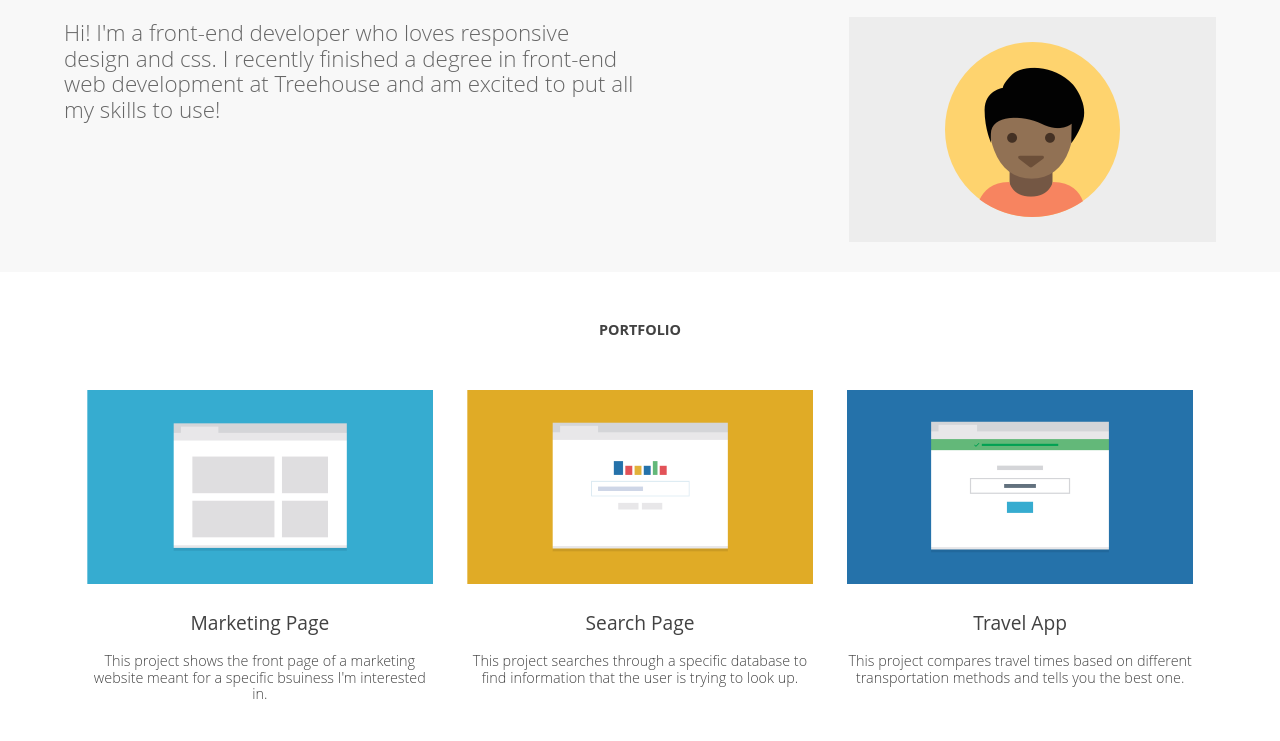
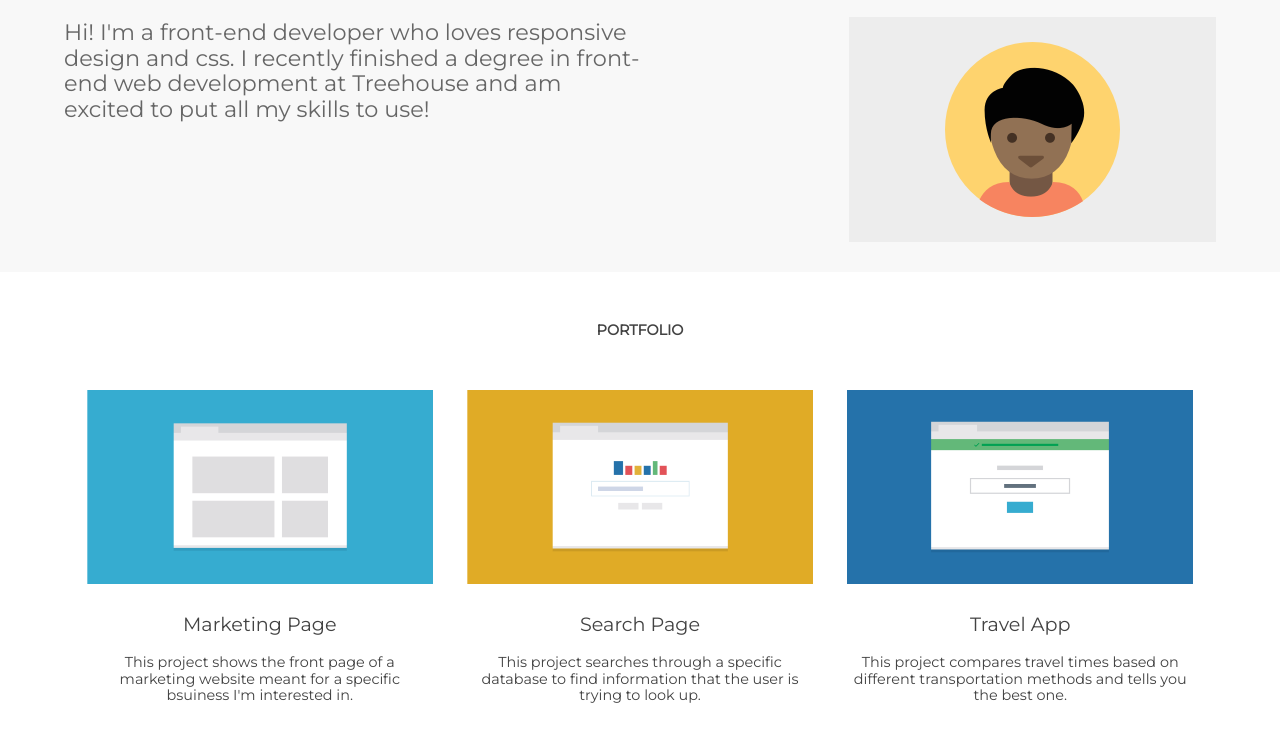
Before and after one commit to ssebastian7/techdegree-project-2, a plain HTML site: page index.html in a window 1280 px wide. Shown: the part 116-857 px from the top of the page. Drawn offline with nearby package versions, Linux system fonts and the light colour scheme.

Commit message:
Updated fonts

```diff
--- a/css/styles.css
+++ b/css/styles.css
@@ -17,7 +17,7 @@ ul {
 ======================================== */
 
 * {
-  font-family: 'Open Sans', sans-serif;
+  font-family: 'Montserrat', sans-serif;
   color: #424242;
 }
 
```
